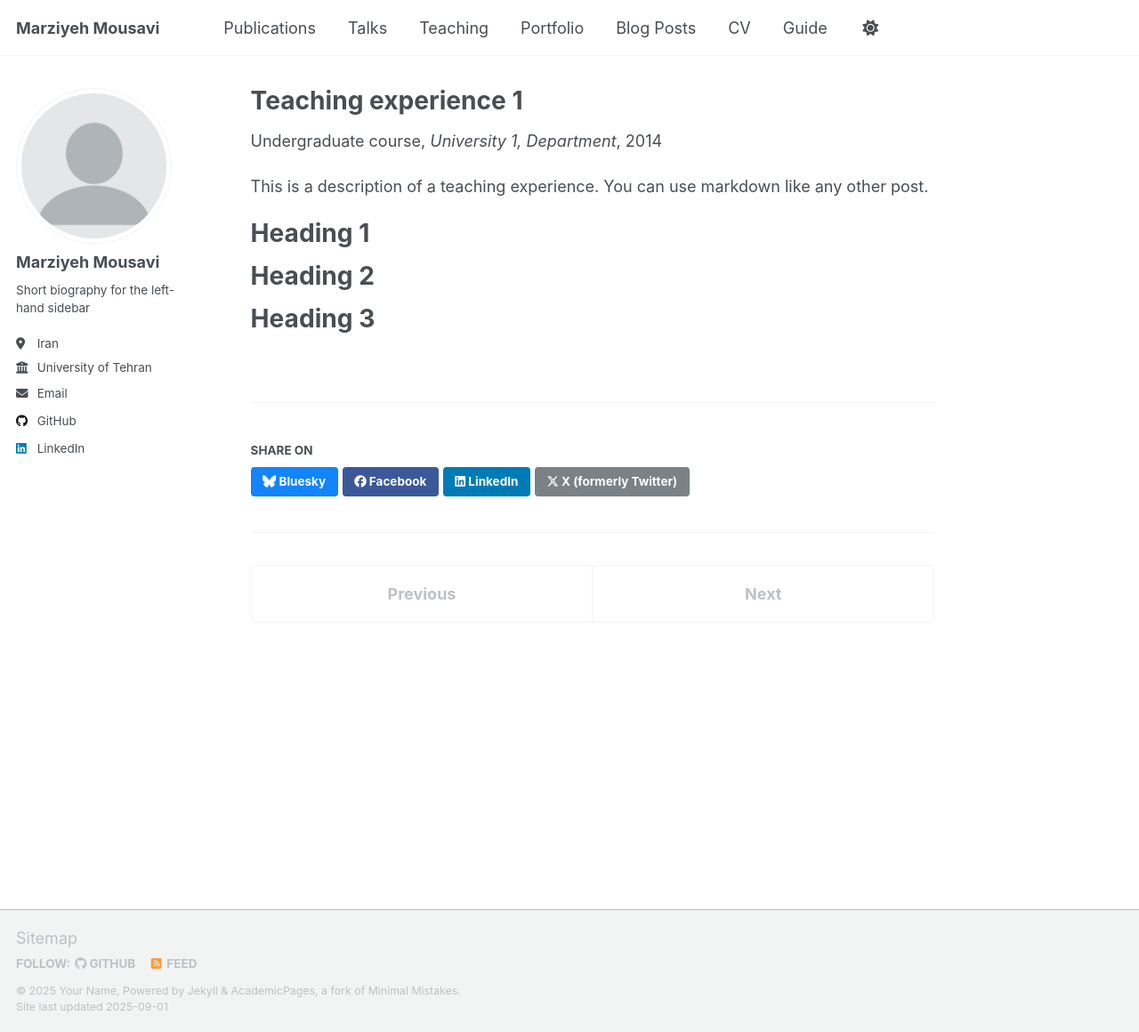
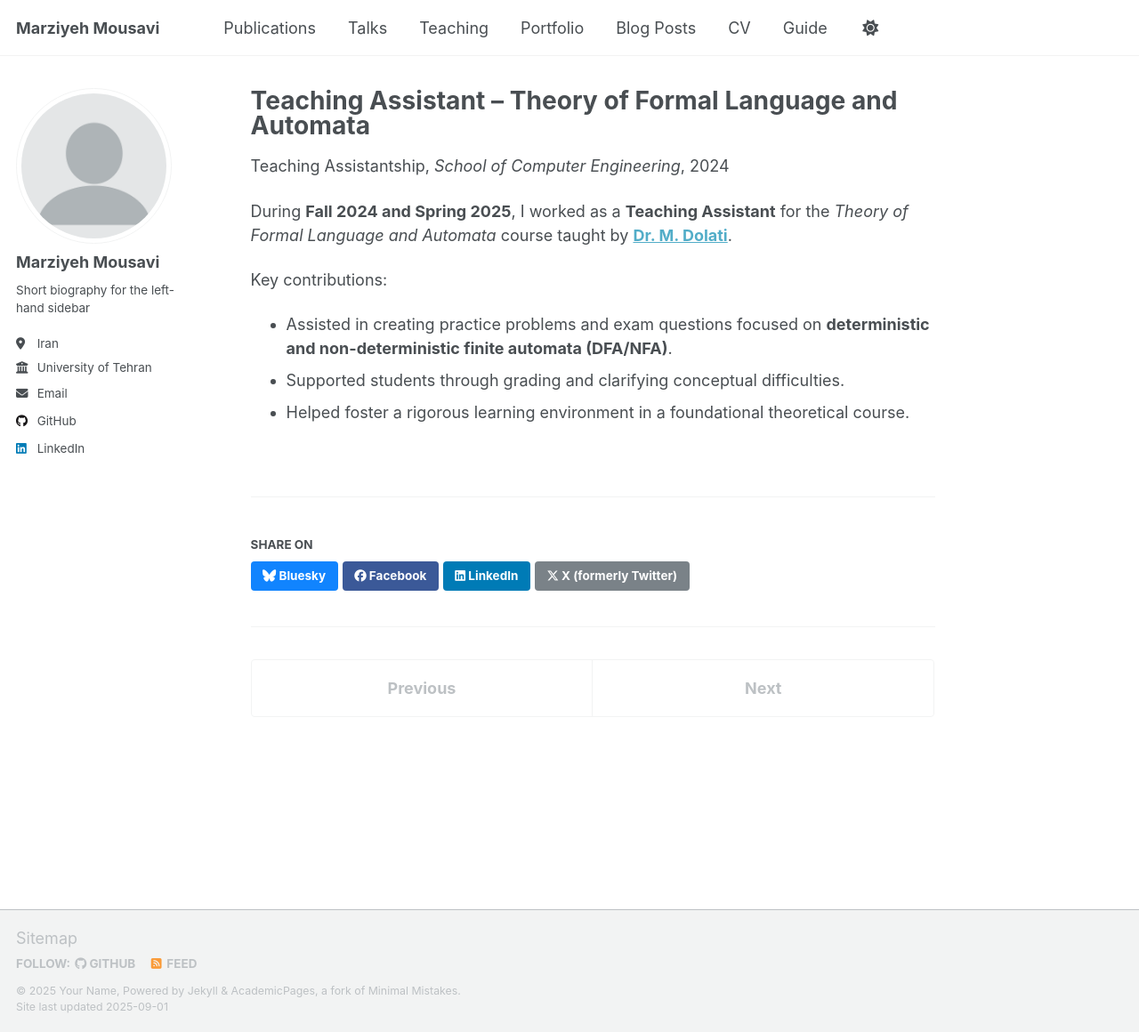
Before and after one commit to Mzmou/mzmou.github.io, a Jekyll site: the page built from _teaching/2014-spring-teaching-1.md, in a window 1280 px wide and 1160 px high. Shown: the whole window at 89% size. Built offline with Jekyll 4.4.1, drawn with Linux system fonts in a browser that asks for light colours; a script that is not in the unit is left out.

Commit message:
Update 2014-spring-teaching-1.md

```diff
--- a/_teaching/2014-spring-teaching-1.md
+++ b/_teaching/2014-spring-teaching-1.md
@@ -1,20 +1,16 @@
 ---
-title: "Teaching experience 1"
+title: "Teaching Assistant – Theory of Formal Language and Automata"
 collection: teaching
-type: "Undergraduate course"
-permalink: /teaching/2014-spring-teaching-1
-venue: "University 1, Department"
-date: 2014-01-01
-location: "City, Country"
+type: "Teaching Assistantship"
+permalink: /teaching/2024-fall-theory-automata
+venue: "School of Computer Engineering"
+date: 2024-09-01
+location: "Sharif University of Technology, Tehran, Iran"
 ---
 
-This is a description of a teaching experience. You can use markdown like any other post.
+During **Fall 2024 and Spring 2025**, I worked as a **Teaching Assistant** for the *Theory of Formal Language and Automata* course taught by [**Dr. M. Dolati**](https://sharif.edu/~mdolati/).
 
-Heading 1
-======
-
-Heading 2
-======
-
-Heading 3
-======
+Key contributions:
+- Assisted in creating practice problems and exam questions focused on **deterministic and non-deterministic finite automata (DFA/NFA)**.
+- Supported students through grading and clarifying conceptual difficulties.
+- Helped foster a rigorous learning environment in a foundational theoretical course.
```
